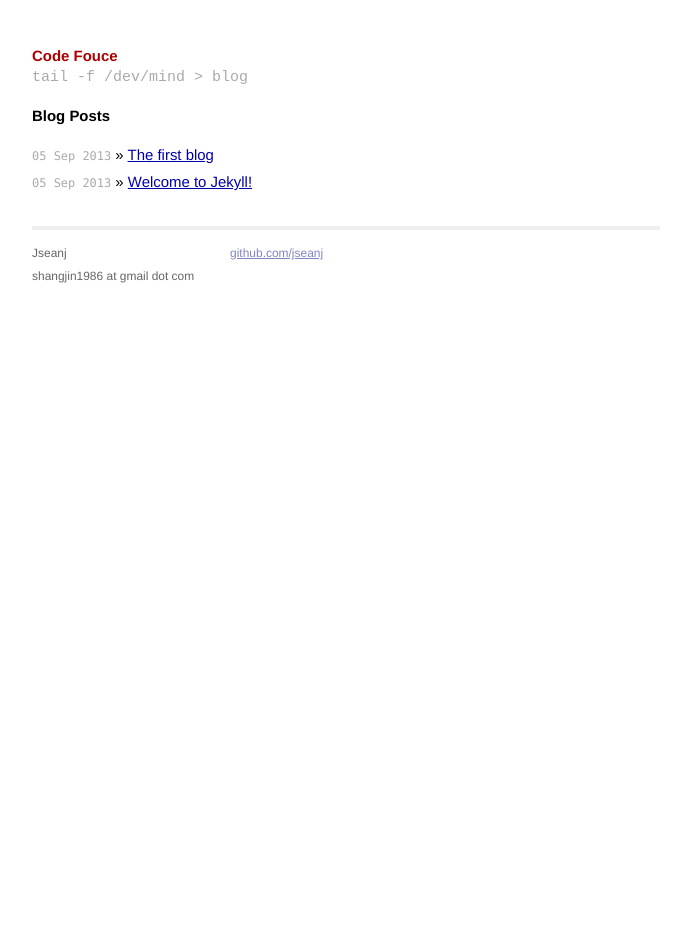
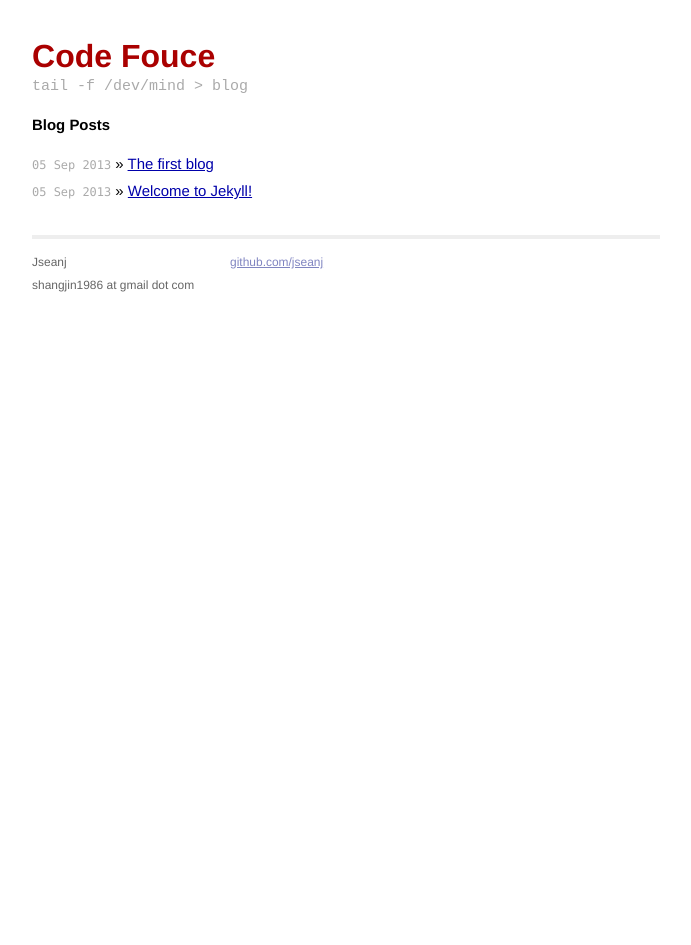
Before and after one commit to jseanj/jseanj.github.com, a Jekyll site: the page built from index.html, in a window 1280 px wide. Shown: the whole page, without its empty margins (294-985 px from the left). Built offline with Jekyll 4.4.1, drawn with Linux system fonts in a browser that asks for light colours; Markdown is read by kramdown in place of the engine named in the settings.

Commit message:
adjust the title size

```diff
--- a/css/main.css
+++ b/css/main.css
@@ -69,6 +69,7 @@ ul.posts span {
 }
 
 .site .header h1.title {
+  font-size: 32px;
   display: inline-block;
   margin-bottom: 2em;
 }
@@ -85,7 +86,7 @@ ul.posts span {
 	font-family: monospace;
 	font-size: 15px;
 	color: #aaa;
-	margin-top: -30px;
+	margin-top: -55px;
 }
 
 .site .header a.extra {
```
